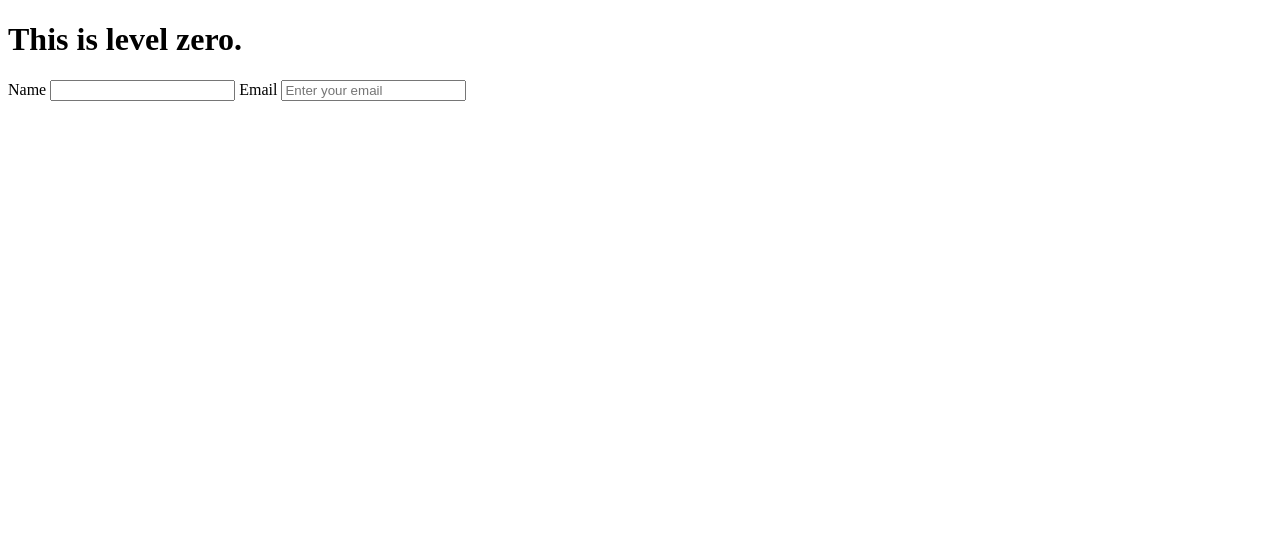
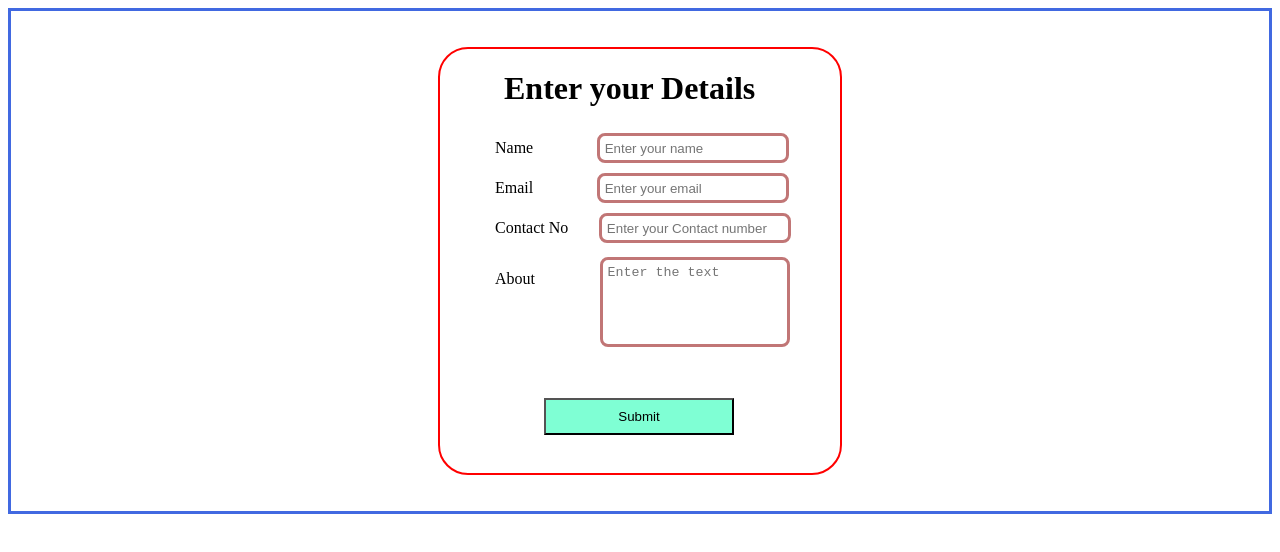
Before and after one commit to MrKv2000/git_basics, a plain HTML site: page index.html in a window 1280 px wide. Drawn offline with Linux system fonts and the light colour scheme.

Commit message:
Update index.html
Added from material

```diff
--- a/index.html
+++ b/index.html
@@ -1,15 +1,120 @@
 <!DOCTYPE html>
 <html lang="en">
-<head>
-    <meta charset="UTF-8">
-    <meta http-equiv="X-UA-Compatible" content="IE=edge">
-    <meta name="viewport" content="width=device-width, initial-scale=1.0">
+  <head>
+    <meta charset="UTF-8" />
+    <meta http-equiv="X-UA-Compatible" content="IE=edge" />
+    <meta name="viewport" content="width=device-width, initial-scale=1.0" />
     <title>HTML</title>
-</head>
-<body>
-    <h1>This is level zero.</h1>
-    Name  <input type="text" name="name" paceholder="Enter your name">
-    Email <input type="email" name="name" placeholder="Enter your email">
+    <style>
+      .container {
+        display: flex;
+        align-items: center;
+        justify-content: center;
+        border: 3px solid royalblue;
+        height: 500px;
+        overflow: scroll;
+      }
+      .cont {
+        display: block;
+        margin: auto;
+        align-items: center;
+        border: 2px solid red;
+        width: 400px;
+        border-radius: 30px;
+      }
 
-</body>
+      .form {
+        margin-left: 55px;
+      }
+      h1 {
+        padding-left: 64px;
+      }
+      .area {
+        margin: 5px 0px;
+        padding: 4.5px;
+        border-radius: 8px;
+        margin-left: 60px;
+        border: 3px solid #c17676;
+      }
+      .area1 {
+        margin: 5px 0px;
+        padding: 4.5px;
+        margin-left: 27px;
+        border-radius: 8px;
+        border: 3px solid #c17676;
+      }
+      .btn {
+        margin: 38px 104px;
+        width: 190px;
+        padding: 9px;
+        background-color: aquamarine;
+        cursor: pointer;
+      }
+      .btn:hover {
+        color: rgb(147, 194, 60);
+      }
+      #text {
+        margin: 9px 0px;
+        padding: 4.5px;
+        border-radius: 8px;
+        margin-left: 10px;
+        border: 3px solid #c17676;
+        resize: none;
+      }
+      #texin {
+        display: flex;
+      }
+      .abt {
+        margin-top: 22px;
+        margin-left: 55px;
+      }
+    </style>
+  </head>
+  <body>
+    <div class="container">
+      <div class="cont">
+        <h1>Enter your Details</h1>
+        <div class="form">
+          Name
+          <input
+            type="text"
+            class="area"
+            name="name"
+            placeholder="Enter your name"
+          />
+        </div>
+        <div class="form">
+          Email
+          <input
+            type="email"
+            class="area"
+            name="name"
+            placeholder="Enter your email"
+          />
+        </div>
+        <div class="form">
+          Contact No
+          <input
+            type="text"
+            class="area1"
+            name="name"
+            placeholder="Enter your Contact number"
+          />
+        </div>
+        <div id="texin">
+          <div class="abt">About</div>
+          <div id="ab " class="form">
+            <textarea
+              name="textarea"
+              id="text"
+              cols="20"
+              rows="5"
+              placeholder="Enter the text"
+            ></textarea>
+          </div>
+        </div>
+        <input type="button" class="btn" value="Submit" />
+      </div>
+    </div>
+  </body>
 </html>
```
